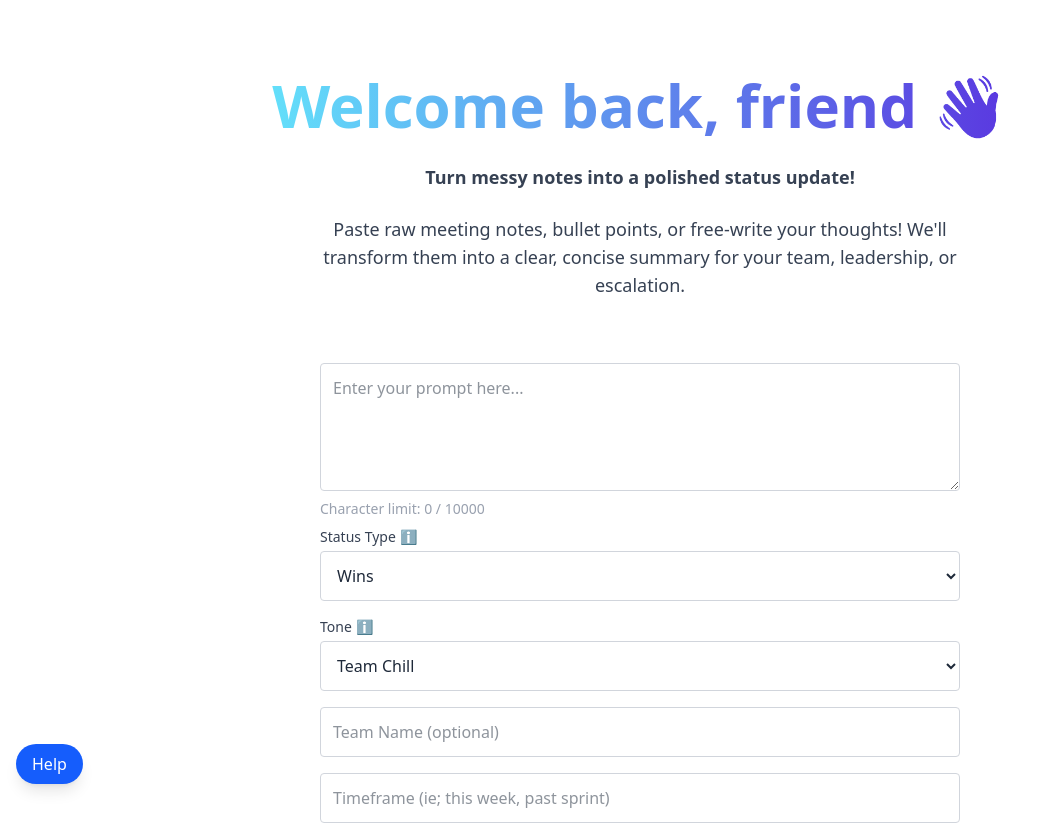
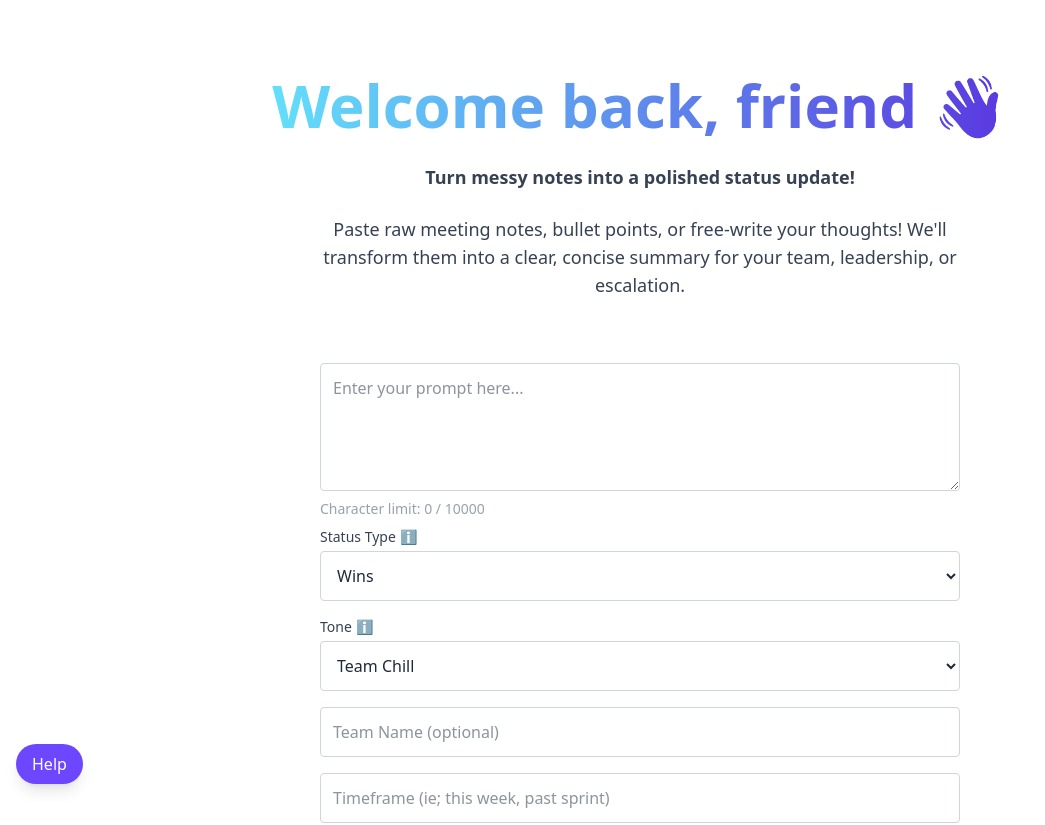
Before and after one commit to Natalie624/pulsecheck, a Next.js app: page /dashboard in a window 1280 px wide. Shown: the top 825 px of the page, without its empty margins (0-1045 px from the left). Built offline with nearby package versions, Linux system fonts and the light colour scheme; no server answers.

Commit message:
updated button color for consistency

```diff
--- a/src/app/components/GettingStarted.tsx
+++ b/src/app/components/GettingStarted.tsx
@@ -13,7 +13,7 @@ export default function HelpModalButton() {
       <button
         type="button"
         onClick={() => setOpen(true)}
-        className="fixed bottom-4 left-4 z-[60] rounded-full bg-blue-600 px-4 py-2 text-white shadow-lg transition hover:bg-blue-700 focus:outline-none focus:ring-2 focus:ring-blue-400 focus:ring-offset-2"
+        className="fixed bottom-4 left-4 z-[60] rounded-full bg-[#6c47ff] px-4 py-2 text-white shadow-lg transition hover:bg-[#5a38e0] focus:outline-none focus:ring-2 focus:ring-blue-400 focus:ring-offset-2"
         aria-haspopup="dialog"
         aria-expanded={open}
         aria-controls="getting-started-modal"
```
